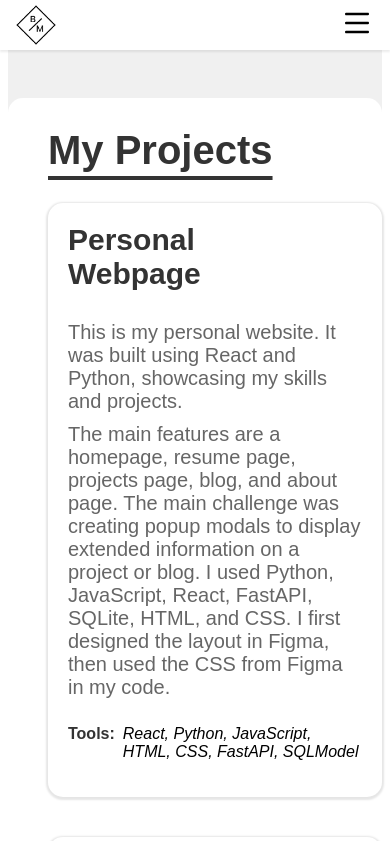
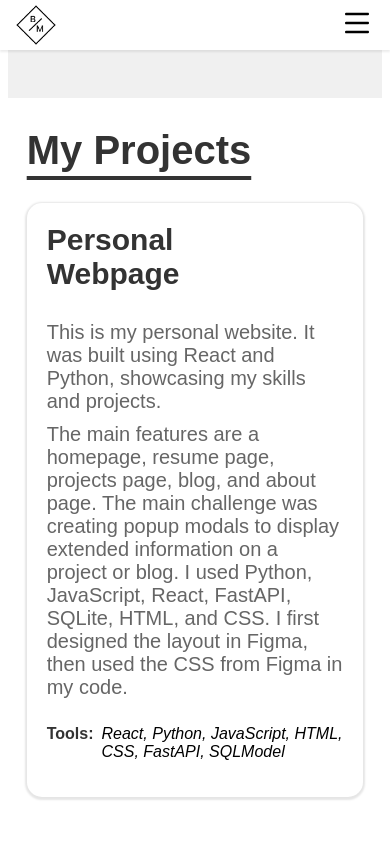
Before and after one commit to Bmitch44/Personal-Webpage, a React (Vite) app in the folder frontend/: page /projects in a window 390 px wide. Shown: the top 841 px of the page. Built offline with nearby package versions, Linux system fonts and the light colour scheme; a web font is replaced by a local one.

Commit message:
Improved responsivness

```diff
--- a/frontend/src/components/body/about/About.css
+++ b/frontend/src/components/body/about/About.css
@@ -6,8 +6,8 @@
     border-radius: 15px;
     font-family: 'SF Pro', sans-serif;
     max-width: var(--navbar-width);
-    width: 100%;
-    margin: 30px 0 30px 0;
+    width: 90%;
+    margin: 30px 30px 30px 30px;
 }
 
 .about-container h2 {
--- a/frontend/src/components/body/blogs/Blogs.css
+++ b/frontend/src/components/body/blogs/Blogs.css
@@ -6,7 +6,7 @@
     border-radius: 15px;
     font-family: 'SF Pro', sans-serif;
     max-width: var(--navbar-width);
-    width: 100%;
+    width: 90%;
     padding: 0 0 20px 0;
     margin: 30px 0 30px 0;
 }
--- a/frontend/src/components/body/hero/Hero.css
+++ b/frontend/src/components/body/hero/Hero.css
@@ -1,7 +1,7 @@
 .hero-container {
     display: flex;
     max-width: var(--navbar-width);
-    width: 100%;
+    width: 90%;
     flex-direction: column;
     justify-content: center;
     align-items: center;
@@ -146,7 +146,7 @@
     border-radius: 15px;
     box-shadow: 0px 1px 2px 2px rgba(0, 0, 0, 0.1);
     max-width: 476px;
-    width: 100%;
+    width: 95%;
     text-decoration: none;
 }
 
@@ -252,7 +252,8 @@
     display: flex;
     flex-wrap: wrap;
     justify-content: left;
-    margin: 0 40px 40px 30px;
+    margin: 0 0 40px 30px;
+    gap: 20px;
 }
 
 .skill-item {
@@ -261,7 +262,6 @@
     justify-content: center;
     flex-direction: column;
     background: #fff;
-    margin: 0 20px 0 0;
     padding: 10px;
     border-radius: 10px;
     box-shadow: 0 1px 2px 1px rgba(0, 0, 0, 0.1);
--- a/frontend/src/components/body/projects/Projects.css
+++ b/frontend/src/components/body/projects/Projects.css
@@ -5,15 +5,15 @@
     background-color: #fff;
     border-radius: 15px;
     font-family: 'SF Pro', sans-serif;
-    max-width: var(--navbar-width);
-    width: 100%;
-    padding: 0 0 20px 0;
+    max-width: 1072px;
+    width: 90%;
+    padding: 0 40px 20px 40px;
     margin: 30px 0 30px 0;
 }
 
 .project-title {
     font-size: 2.0em;
-    margin: 30px 0 10px 40px;
+    margin: 30px 0 10px 0;
     color: #333;
     text-decoration: underline;
     text-underline-offset: 0.3em;
@@ -23,8 +23,11 @@
 .projects-grid {
     display: flex;
     flex-direction: row;
+    max-width: 1072px;
+    width: 100%;
     flex-wrap: wrap;
     justify-content: left;
+    gap: 40px
 }
 
 .project-card-large {
@@ -32,7 +35,7 @@
     flex-direction: column;
     align-items: center;
     background: white;
-    margin: 20px 0 20px 40px;
+    margin: 20px 0 20px 0;
     padding: 20px;
     border-radius: 15px;
     box-shadow: 0 1px 2px 2px rgba(0, 0, 0, 0.1);
--- a/frontend/src/components/body/resume/Resume.css
+++ b/frontend/src/components/body/resume/Resume.css
@@ -5,7 +5,7 @@
     max-width: var(--navbar-width);
     background-color: #fff;
     border-radius: 15px;
-    width: 100%;
+    width: 90%;
     margin: 30px 0 30px 0;
     padding: 10px 0 30px 0;
     display: flex;
```
